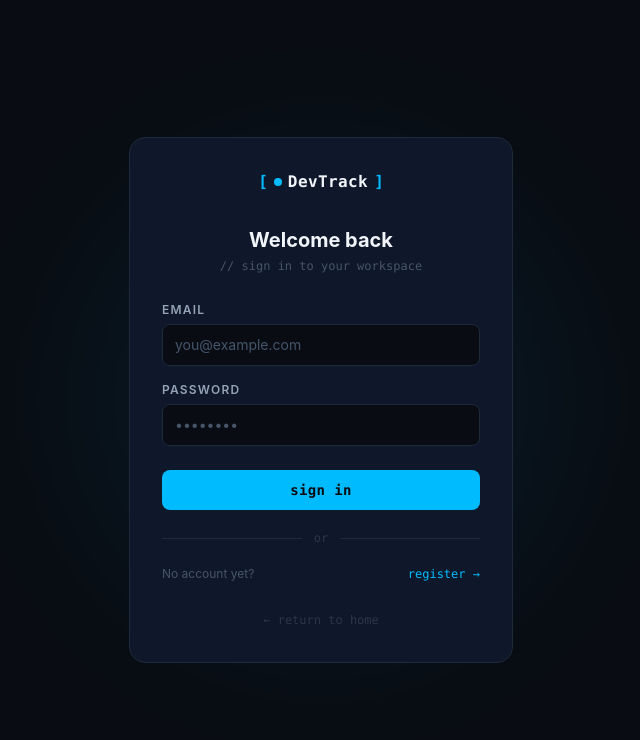
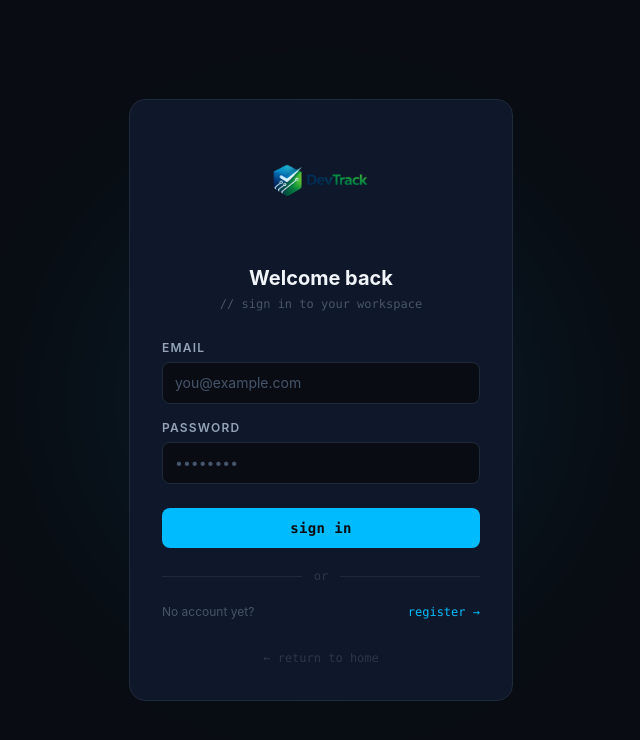
Before and after one commit to roymulinge/devtrack-app, a React (Vite) app: page /login in a window 1280 px wide. Shown: the top 740 px of the page, without its empty margins (319-959 px from the left). Built offline with nearby package versions, Linux system fonts and the light colour scheme.

Commit message:
fix: add logo

```diff
--- a/src/Components/Navbar.jsx
+++ b/src/Components/Navbar.jsx
@@ -48,7 +48,7 @@ const Navbar = () => {
           <img
             src={logo}
             alt="DevTrack"
-            className="h-8 w-auto"
+            className="h-25 w-auto"
           />
         </Link>
 
--- a/src/context/AuthContext.jsx
+++ b/src/context/AuthContext.jsx
@@ -1,5 +1,6 @@
 import { createContext, useState, useEffect } from "react";
 import api from "../api/axios";
+import logo from "../assets/logo.png";
 
 export const AuthContext = createContext();
 
@@ -62,12 +63,11 @@ export const AuthProvider = ({ children }) => {
         <div className="w-8 h-8 rounded-full border-2 border-slate-800 border-t-sky-400 animate-spin" />
 
         {/* Logo */}
-        <div className="flex items-center gap-1.5 font-mono text-sm font-bold text-slate-500">
-          <span className="text-sky-400">[</span>
-          <span className="w-1.5 h-1.5 rounded-full bg-sky-400 inline-block" />
-          <span>DevTrack</span>
-          <span className="text-sky-400">]</span>
-        </div>
+        <img
+          src={logo}
+          alt="DevTrack"
+          className="h-20 w-auto"
+        />
 
       </div>
     </div>
--- a/src/pages/Login.jsx
+++ b/src/pages/Login.jsx
@@ -1,6 +1,7 @@
 import { useState, useContext } from "react";
 import { useNavigate, Link } from "react-router-dom";
 import { AuthContext } from "../context/AuthContext";
+import logo from "../assets/logo.png";
 
 const Login = () => {
   const navigate        = useNavigate();
@@ -34,12 +35,11 @@ const Login = () => {
       <div className="w-full max-w-sm bg-[var(--bg-surface)] border border-[var(--border)] rounded-2xl p-8 relative z-10">
 
         {/* Logo */}
-        <div className="flex items-center justify-center gap-1.5 mb-8">
-          <span className="text-sky-400 font-mono font-bold text-base">[</span>
-          <span className="w-2 h-2 rounded-full bg-sky-400 inline-block" />
-          <span className="font-mono font-bold text-base text-[var(--text-primary)] tracking-wide">DevTrack</span>
-          <span className="text-sky-400 font-mono font-bold text-base">]</span>
-        </div>
+        <img
+          src={logo}
+          alt="DevTrack"
+          className="h-25 w-auto mx-auto mb-8"
+        />
 
         {/* Heading */}
         <div className="text-center mb-7">
```
Also changed, not shown: src/assets/logo.png.
